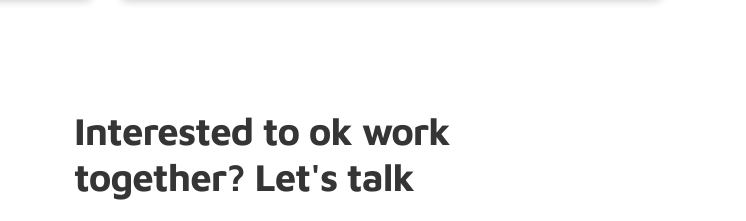
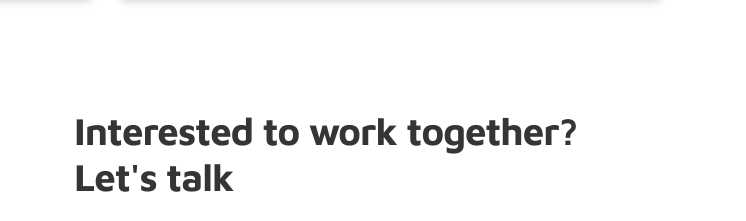
Before and after one commit to iamrajatsingh1/portfoilio, a plain HTML site: page index.html in a window 1280 px wide. Shown: the part 6718-6939 px from the top of the page, 534-1280 px from the left. Drawn offline with Linux system fonts and the light colour scheme.

Commit message:
fix: fix the typo

```diff
--- a/index.html
+++ b/index.html
@@ -584,7 +584,7 @@
         </div>
         <div class="col-lg-6 col-12">
           <div class="contact-form">
-            <h2 class="mb-4">Interested to ok work together? Let's talk</h2>
+            <h2 class="mb-4">Interested to work together? Let's talk</h2>
             <form id="contact-form-details" action="">
               <div class="row">
                 <div class="col-lg-6 col-12">
```
